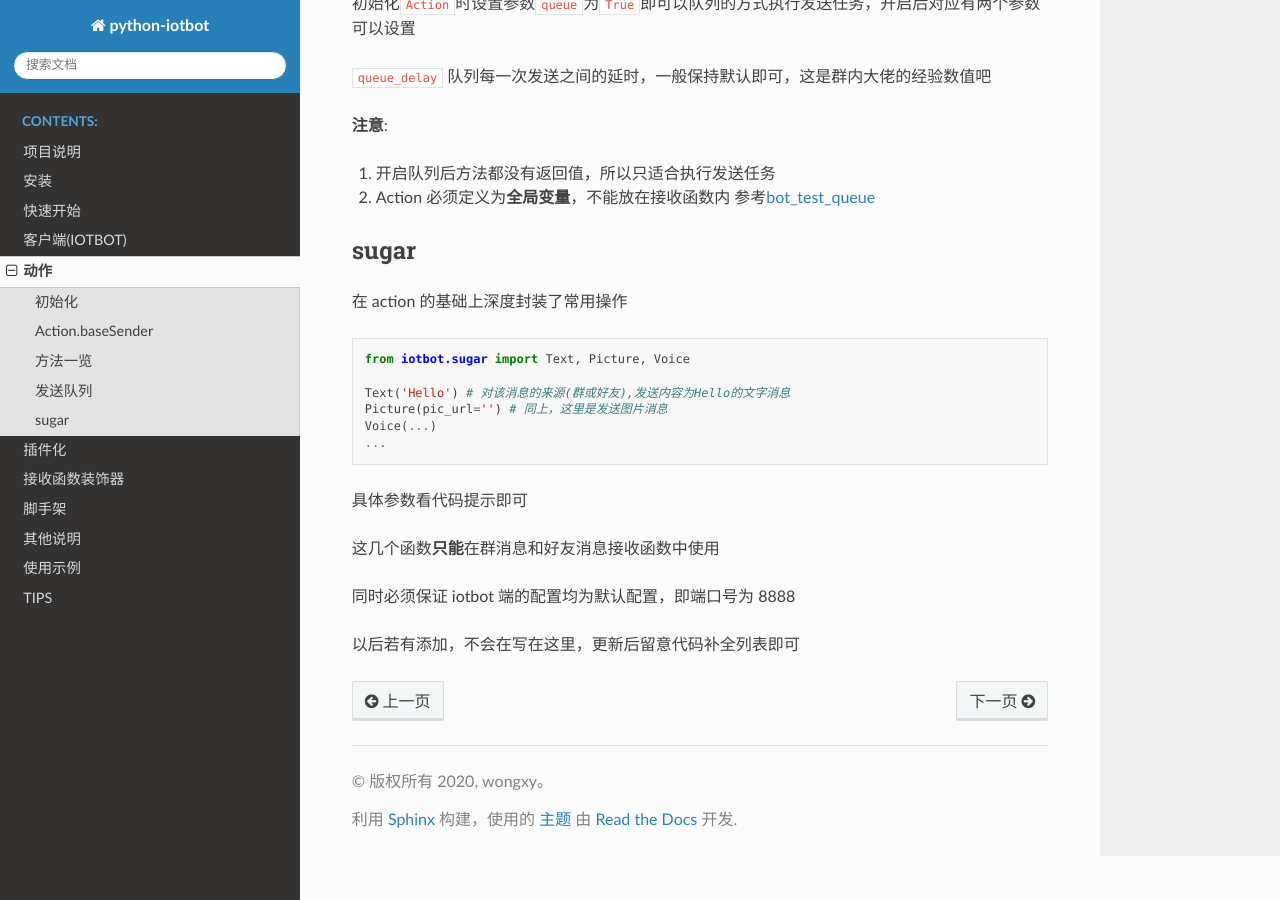
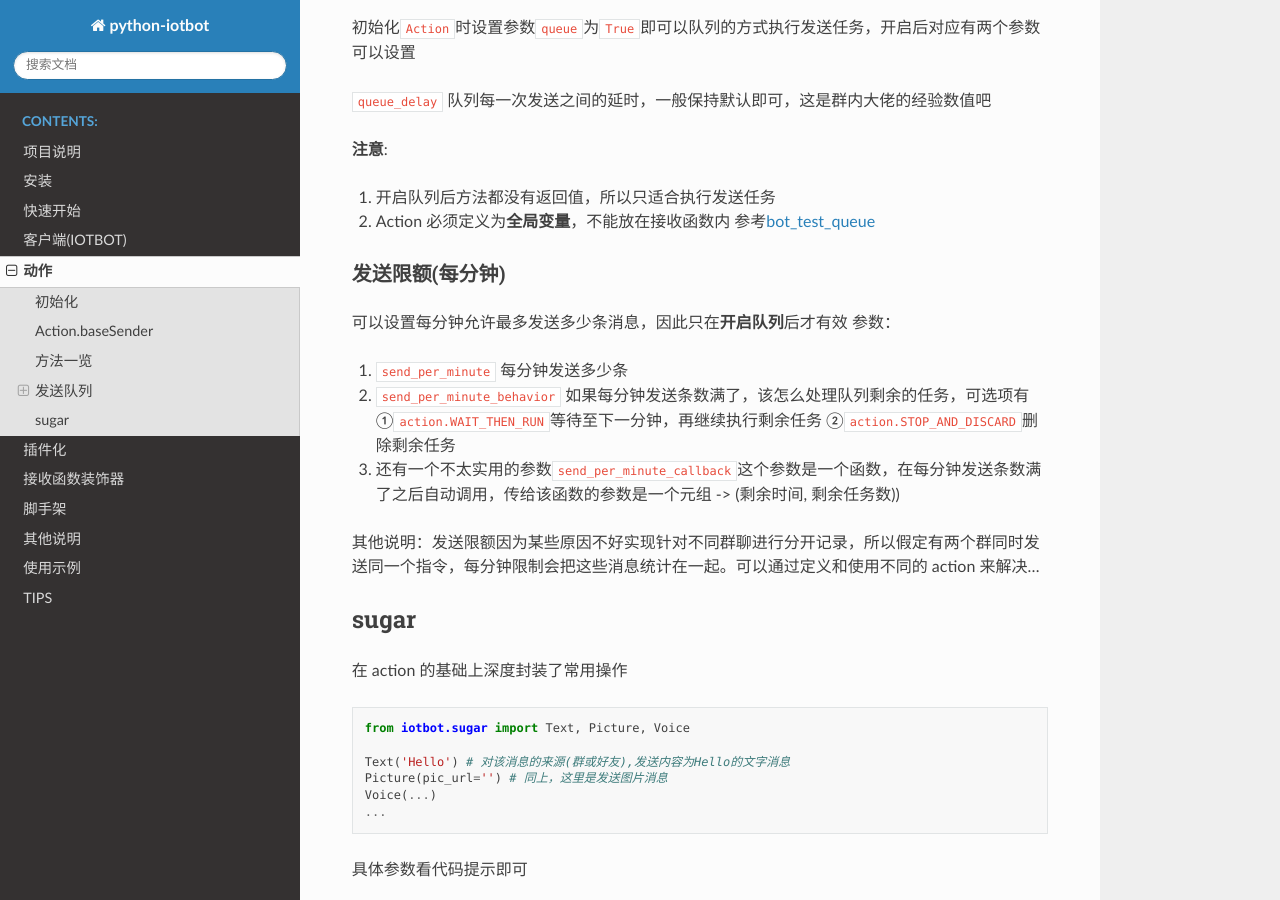
Before and after one commit to xiyaowong/python--iotbot, a Sphinx documentation site: the page built from docs/ACTION.md, in a window 1280 px wide and 900 px high, scrolled down 1443 px. Built offline with Sphinx 7.4.7 and the Read the Docs theme 2.0.0, drawn with Linux system fonts in a browser that asks for light colours; some of the changed text lies outside the part shown.

Commit message:
更新多Q和发送限额文档

````diff
--- a/docs/ACTION.md
+++ b/docs/ACTION.md
@@ -14,7 +14,7 @@ action = Action(123456)
 
 简单说明几个参数
 
-- qq_or_bot: qq 号或者机器人实例(`IOTBOT`)
+- qq_or_bot: qq 号或者机器人实例(`IOTBOT`), 如果传入机器人实例，如果开启多 Q，将选取第一个 QQ
 - timeout: 等待 IOTBOT 响应时间即`requests`请求中的 timeout, 之前是推荐设置很低，这样提高效率，但现在已经不用了
 - log_file_path: 日志文件路径
 - api_path: 默认是'`/v1/LuaApiCaller'`， 如需更改，注意前面的斜杆
@@ -77,7 +77,18 @@ action = Action(123456)
 
 1. 开启队列后方法都没有返回值，所以只适合执行发送任务
 2. Action 必须定义为**全局变量**，不能放在接收函数内
-参考[bot_test_queue](https://github.com/XiyaoWong/python-iotbot/blob/master/sample/plugins/bot_test_queue.py)
+   参考[bot_test_queue](https://github.com/XiyaoWong/python-iotbot/blob/master/sample/plugins/bot_test_queue.py)
+
+### 发送限额(每分钟)
+
+可以设置每分钟允许最多发送多少条消息，因此只在**开启队列**后才有效
+参数：
+
+1. `send_per_minute` 每分钟发送多少条
+2. `send_per_minute_behavior` 如果每分钟发送条数满了，该怎么处理队列剩余的任务，可选项有 ①`action.WAIT_THEN_RUN`等待至下一分钟，再继续执行剩余任务 ②`action.STOP_AND_DISCARD`删除剩余任务
+3. 还有一个不太实用的参数`send_per_minute_callback`这个参数是一个函数，在每分钟发送条数满了之后自动调用，传给该函数的参数是一个元组 -> (剩余时间, 剩余任务数))
+
+其他说明：发送限额因为某些原因不好实现针对不同群聊进行分开记录，所以假定有两个群同时发送同一个指令，每分钟限制会把这些消息统计在一起。可以通过定义和使用不同的 action 来解决...
 
 ## sugar
 
@@ -92,7 +103,6 @@ Voice(...)
 ...
 ```
 
-
 具体参数看代码提示即可
 
 这几个函数**只能**在群消息和好友消息接收函数中使用
````
Also changed, not shown: docs/CLIENT.md (+1 -1 lines).
